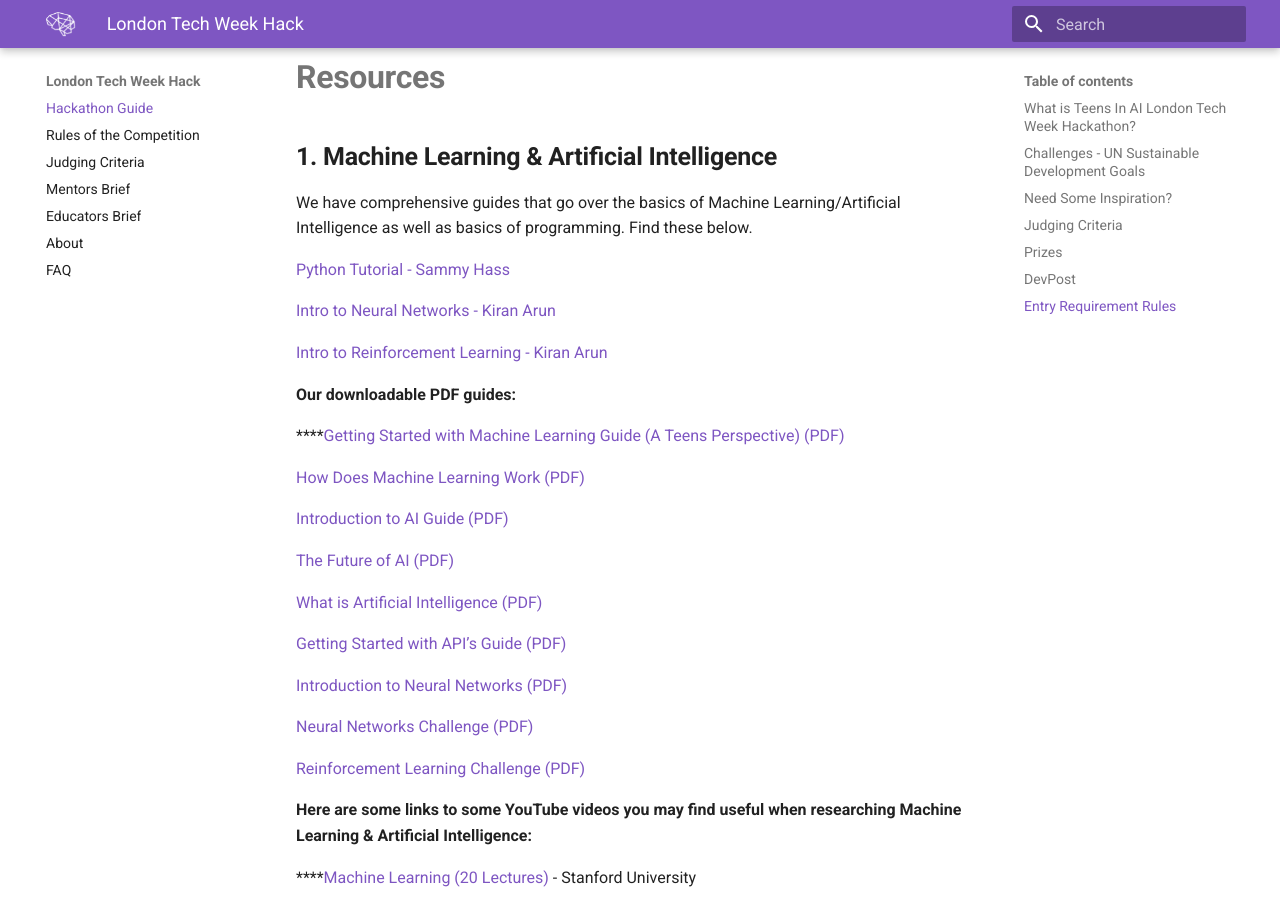
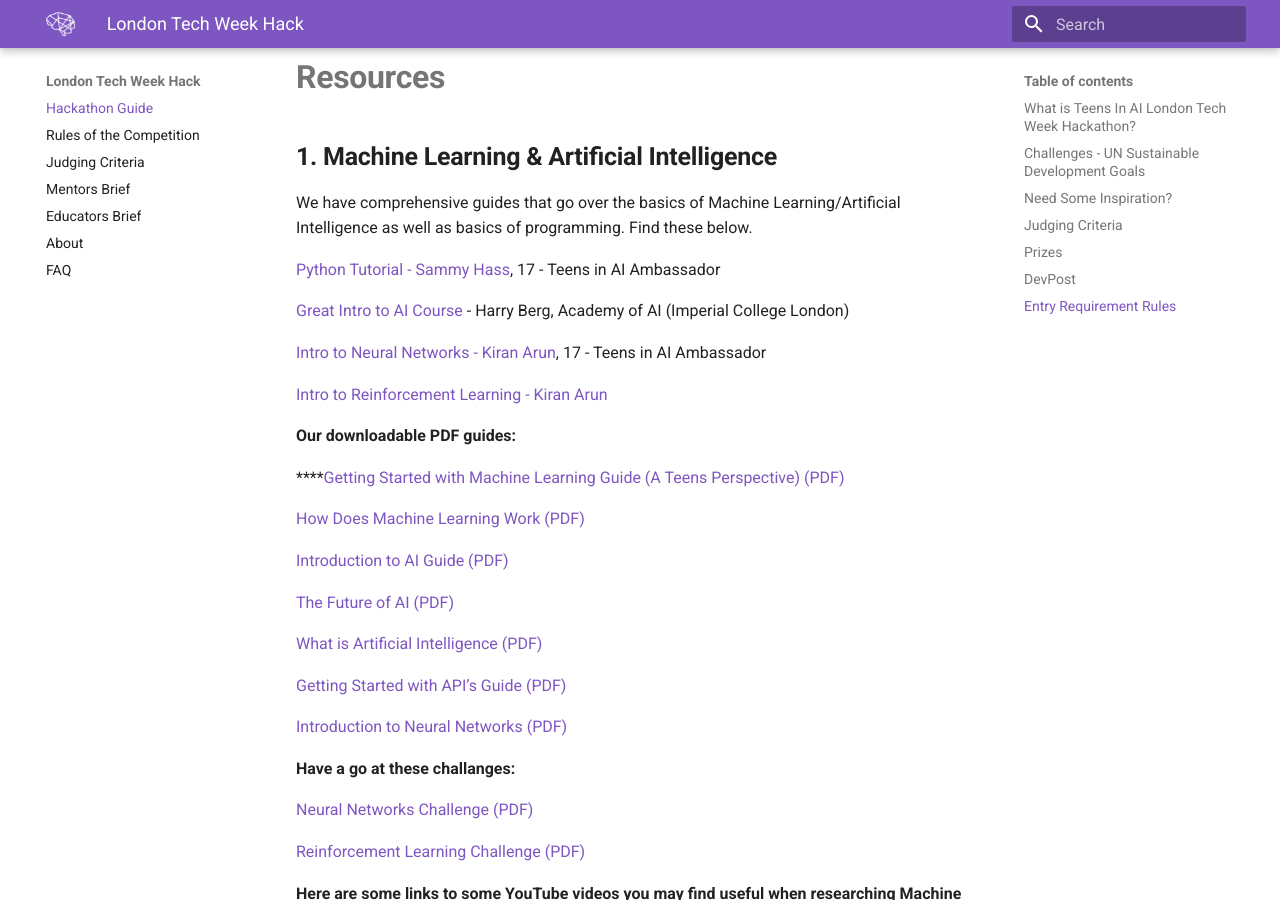
Before and after one commit to elenasinel/tech-week, an MkDocs documentation site: the page built from docs/index.md, in a window 1280 px wide and 900 px high, scrolled down 6375 px. Built offline with MkDocs 1.6.1 and Material for MkDocs 9.7.7, drawn with Linux system fonts in a browser that asks for light colours.

Commit message:
Update Documentation “index”

```diff
--- a/docs/index.md
+++ b/docs/index.md
@@ -119,9 +119,11 @@
 
 We have comprehensive guides that go over the basics of Machine Learning/Artificial Intelligence as well as basics of programming. Find these below.
 
-[Python Tutorial - Sammy Hass](https://github.com/SammyHass)
+[Python Tutorial - Sammy Hass](https://github.com/SammyHass), 17 - Teens in AI Ambassador
 
-[Intro to Neural Networks - Kiran Arun](https://github.com/KiranArun)
+[Great Intro to AI Course](https://github.com/life-efficient/Academy-of-AI) - Harry Berg, Academy of AI (Imperial College London)
+
+[Intro to Neural Networks - Kiran Arun](https://github.com/KiranArun), 17 - Teens in AI Ambassador
 
 [Intro to Reinforcement Learning - Kiran Arun](https://github.com/KiranArun/Reinforcement_Learning-101-demo)
 
@@ -140,6 +142,8 @@
 [Getting Started with API’s Guide (PDF)](https://drive.google.com/open?id=19BiQNuYhHsCW863o5IvQU2L5z_k6cP2T)
 
 [Introduction to Neural Networks (PDF)](https://drive.google.com/open?id=1HMUeuAgOceytU7LtwBRiSvHfY7JPe924)
+
+**Have a go at these challanges:**
 
 [Neural Networks Challenge (PDF)](https://drive.google.com/open?id=1OIgep0Oog-4OnJ-apiNZmd7S9guJYvDl)
 
```
